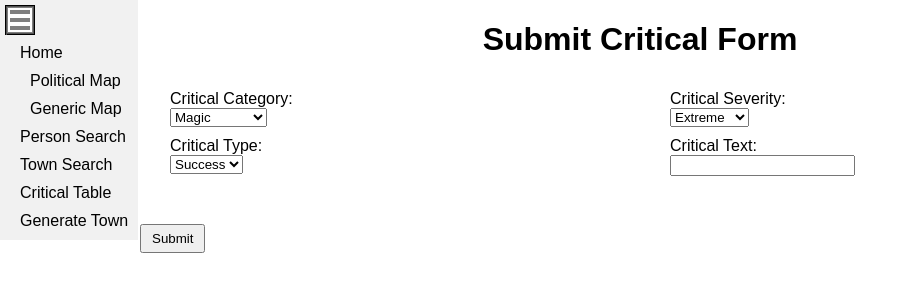
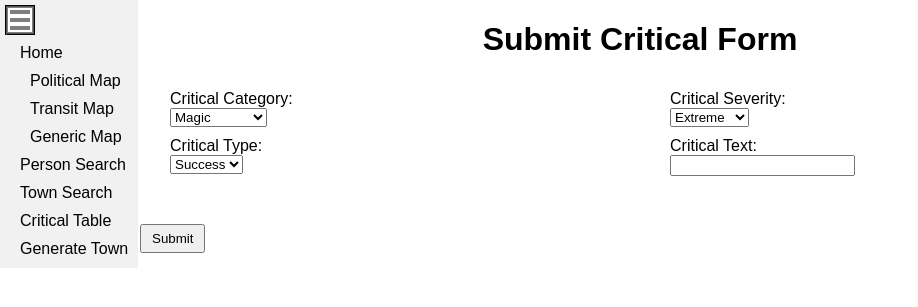
Before and after one commit to Dude036/Cyneric, a Django app: page /crit/form/ in a window 1280 px wide, after a click that opens the changed part. Shown: the top 307 px of the page, without its empty margins (0-918 px from the left). Run offline with Django 3.2, Linux system fonts and the light colour scheme; parts of the project's set-up code (start-up, migrations or seed data) failed here and were passed over.

Commit message:
Adding transit to menu bar

```diff
--- a/static/templates/base.html
+++ b/static/templates/base.html
@@ -186,6 +186,9 @@
           <a href="{% url 'map:map_info' 'political' %}">Political Map</a>
         </li>
         <li>
+          <a href="{% url 'map:map_info' 'transit' %}">Transit Map</a>
+        </li>
+        <li>
           <a href="{% url 'map:map_info' 'generic' %}">Generic Map</a>
         </li>
       </ul>
```
